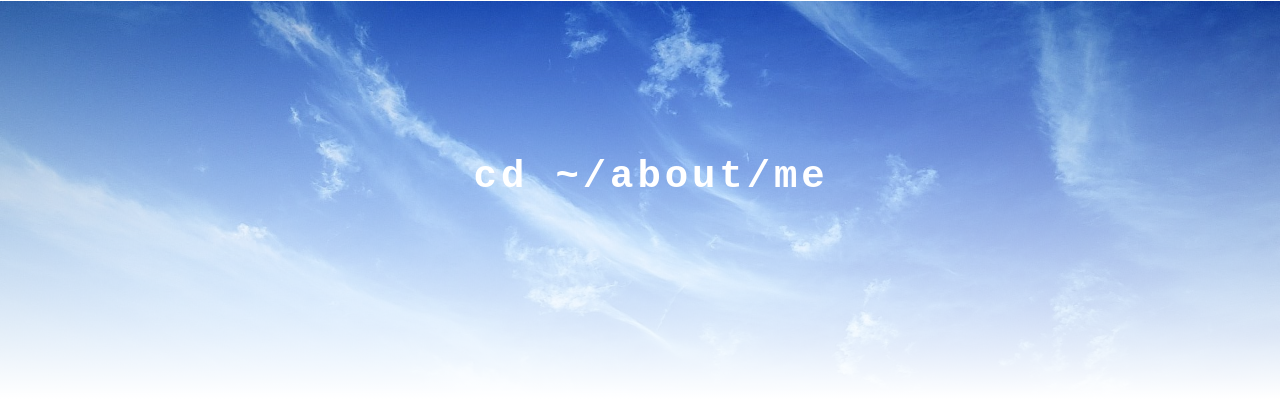
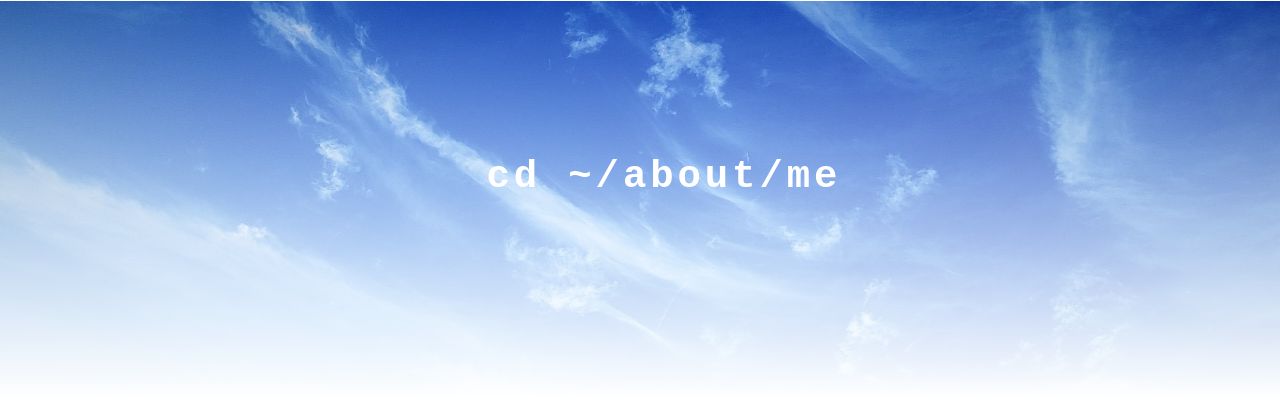
Before and after one commit to AmroAbdrabo/amro, a plain HTML site: page about.html in a window 1280 px wide. Drawn offline with Linux system fonts and the light colour scheme.

Commit message:
almost done with the about page, added small delay to animation

```diff
--- a/about.css
+++ b/about.css
@@ -32,18 +32,19 @@ body {
   .typewriter h1 {
     /*border: 1px solid red;*/
     position: relative;
-    left: 37%;
+    left: 38%;
     color: rgb(255, 255, 255);
     font-size: 3em;
     font-family: monospace;
     overflow: hidden; /* Ensures the content is not revealed until the animation */
-    border-right: 0.15em solid orange; /* The typwriter cursor */
+    border-right: 0.11em solid orange; /* The typwriter cursor */
     white-space: nowrap; /* Keeps the content on a single line */
     margin: 12% 0; /* Gives that scrolling effect as the typing happens */
     letter-spacing: .1em; /* Adjust as needed */
+    width: 0;
     animation:
-      typing 3.5s steps(20, end) forwards,
-      blink-caret .5s step-end 4 forwards;
+      typing 3.5s steps(20, end) 2s forwards,
+      blink-caret .5s step-end 2s 4 forwards;
   }
 
   /* The typing effect */
```
